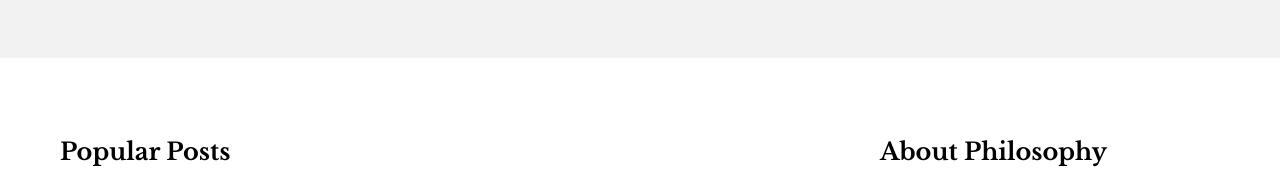
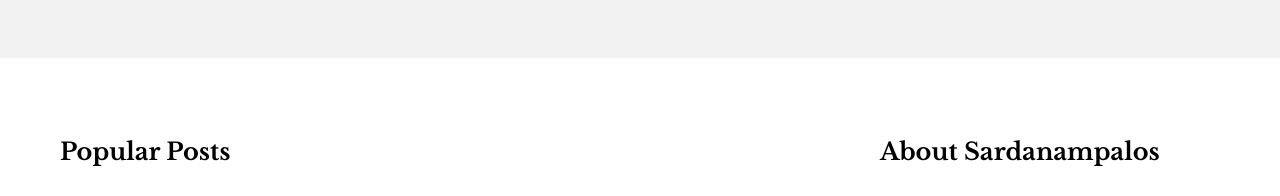
Before and after one commit to oSardanampalos/Blog, a plain HTML site: page index.html in a window 1280 px wide. Shown: the part 4600-4796 px from the top of the page. Drawn offline with Linux system fonts and the light colour scheme.

Commit message:
Update index.html

```diff
--- a/index.html
+++ b/index.html
@@ -5,7 +5,7 @@
     <!--- basic page needs
     ================================================== -->
     <meta charset="utf-8">
-    <title>Philosophy</title>
+    <title>Ο Σαρδανάμπαλος</title>
     <meta name="description" content="">
     <meta name="author" content="">
 
@@ -707,7 +707,7 @@
             </div> <!-- end popular -->
 
             <div class="col-four md-six tab-full about">
-                <h3>About Philosophy</h3>
+                <h3>About Sardanampalos</h3>
 
                 <p>
                 Donec sollicitudin molestie malesuada. Nulla quis lorem ut libero malesuada feugiat. Pellentesque in ipsum id orci porta dapibus. Vestibulum ante ipsum primis in faucibus orci luctus et ultrices posuere cubilia Curae; Donec velit neque, auctor sit amet aliquam vel, ullamcorper sit amet ligula. Quisque velit nisi, pretium ut lacinia in, elementum id enim. Donec sollicitudin molestie malesuada.
```
